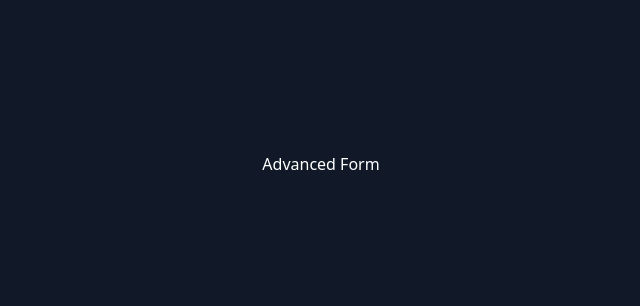
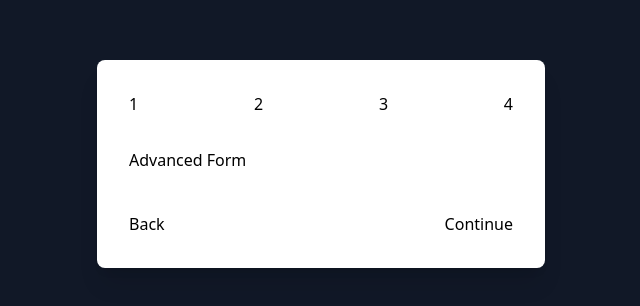
Before and after one commit to JayCodeGitHub/advanced-form, a React (Create React App) app: page / in a window 1280 px wide. Shown: the part 236-542 px from the top of the page, without its empty margins (319-959 px from the left). Built offline with nearby package versions, Linux system fonts and the light colour scheme.

Commit message:
Styled form

```diff
--- a/src/components/form.tsx
+++ b/src/components/form.tsx
@@ -1,7 +1,21 @@
 function Form() {
   return (
-    <form>
-      <h1 className="text-white">Advanced Form</h1>
+    <form className="mx-auto w-full max-w-md rounded-lg bg-white shadow-xl">
+      <div className="flex justify-between rounded p-8">
+        <div>1</div>
+        <div>2</div>
+        <div>3</div>
+        <div>4</div>
+      </div>
+      <div className="space-y-2 px-8">
+        <h1 className="text-black">Advanced Form</h1>
+      </div>
+      <div className="px-8 pb-8">
+        <div className="mt-10 flex justify-between">
+          <button>Back</button>
+          <button>Continue</button>
+        </div>
+      </div>
     </form>
   );
 }
```
